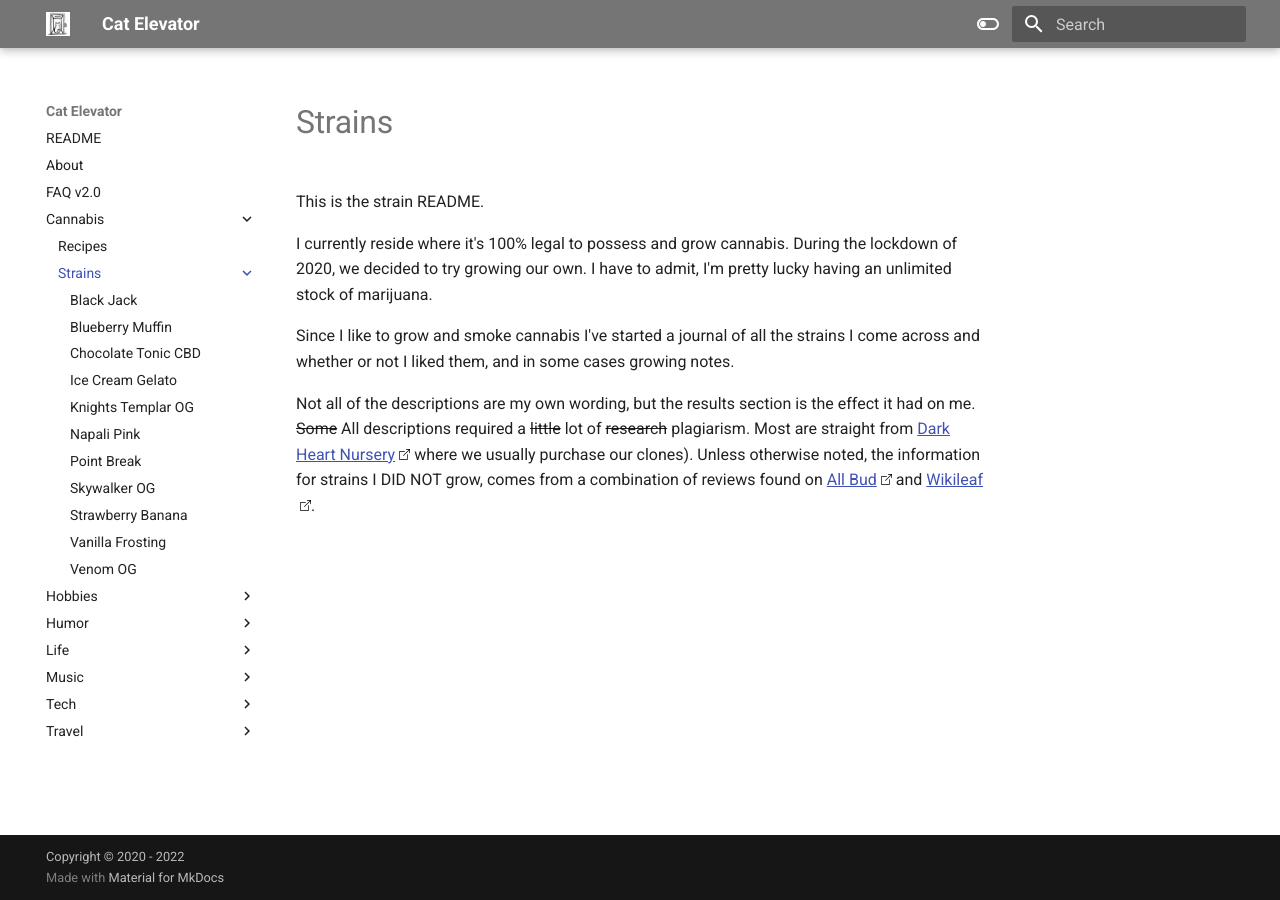
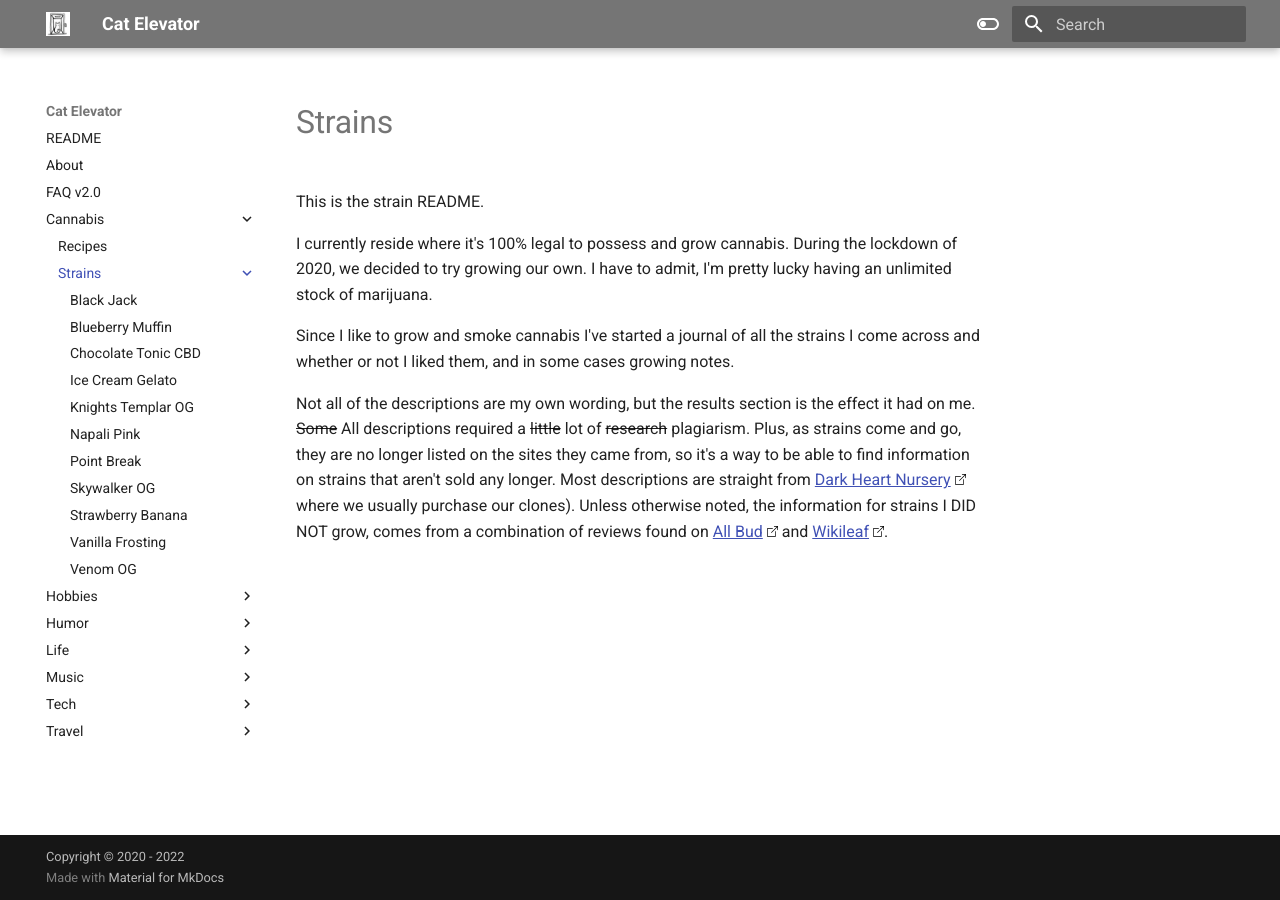
Before and after one commit to los7key/garden, an MkDocs documentation site: the page built from docs/cannabis/strains/README.md, in a window 1280 px wide. Built offline with MkDocs 1.6.1 and Material for MkDocs 9.7.7, drawn with Linux system fonts in a browser that asks for light colours.

Commit message:
Typos and words

```diff
--- a/docs/cannabis/strains/README.md
+++ b/docs/cannabis/strains/README.md
@@ -10,4 +10,4 @@ I currently reside where it's 100% legal to possess and grow cannabis.  During t
 
 Since I like to grow and smoke cannabis I've started a journal of all the strains I come across and whether or not I liked them, and in some cases growing notes.
 
-Not all of the descriptions are my own wording, but the results section is the effect it had on me. ~~Some~~ All  descriptions required a ~~little~~ lot of ~~research~~ plagiarism.  Most are straight from [Dark Heart Nursery](https://darkheartnursery.com/) where we usually purchase our clones).  Unless otherwise noted, the information for strains I DID NOT grow, comes from a combination of reviews found on [All Bud](https://www.allbud.com/marijuana-strains/indica-dominant-hybrid/point-break) and [Wikileaf](https://www.wikileaf.com/strain/point-break/).
+Not all of the descriptions are my own wording, but the results section is the effect it had on me. ~~Some~~ All  descriptions required a ~~little~~ lot of ~~research~~ plagiarism.  Plus, as strains come and go, they are no longer listed on the sites they came from, so it's a way to be able to find information on strains that aren't sold any longer.  Most descriptions are straight from [Dark Heart Nursery](https://darkheartnursery.com/) where we usually purchase our clones).  Unless otherwise noted, the information for strains I DID NOT grow, comes from a combination of reviews found on [All Bud](https://www.allbud.com/marijuana-strains/indica-dominant-hybrid/point-break) and [Wikileaf](https://www.wikileaf.com/strain/point-break/).
```
Also changed, not shown: other parts of docs/cannabis/strains/README.md (+1 -1 lines), docs/tech/musings/about_passwords.md (+2 -2 lines).
